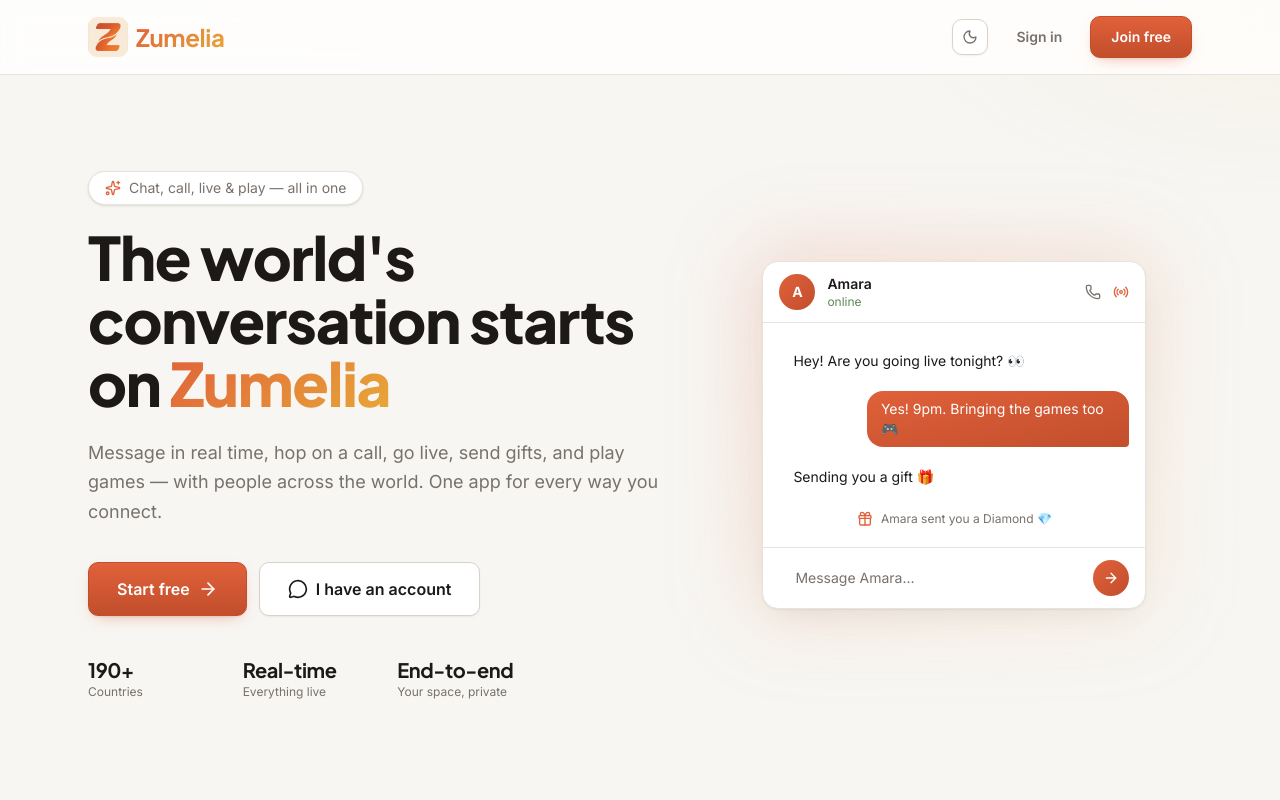
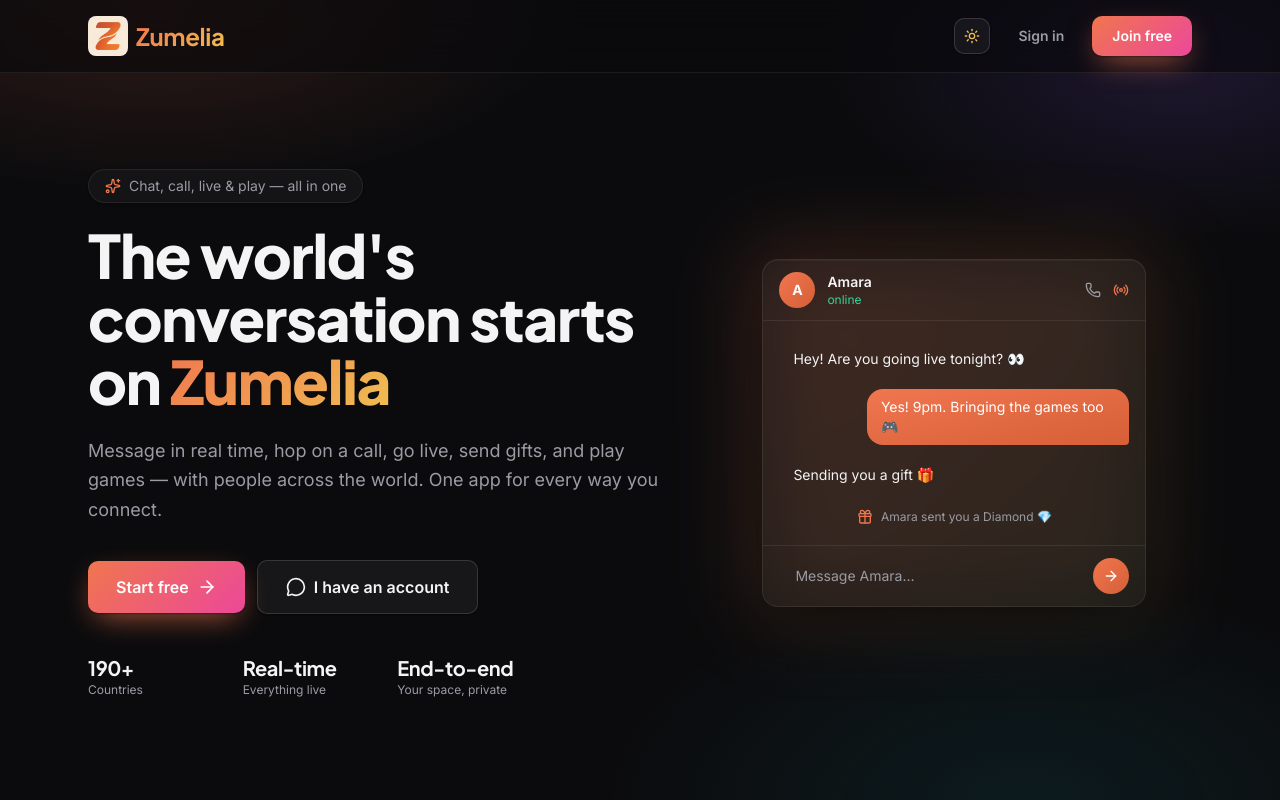
Before and after one commit to Femi1245/femistore, a Next.js app: page / in a window 1280 px wide. Shown: the top 800 px of the page. Built offline with nearby package versions, Linux system fonts and the light colour scheme; no server answers.

Commit message:
Apply dark-first neon theme globally
- Default theme is now dark (light still available via toggle)
- Neon dark palette: coral primary with violet/cyan/magenta accents
- Glassmorphic cards, glowing gradient buttons and chat bubbles
- Neon body glows, nav blur, and focus rings in dark mode

```diff
--- a/src/app/globals.css
+++ b/src/app/globals.css
@@ -15,8 +15,12 @@
   --vintage-ink-muted: #78716c;
   --vintage-rust: #e0613a;
   --vintage-rust-dark: #c24e2c;
+  --vintage-magenta: #db2777;
+  --vintage-violet: #7c3aed;
+  --vintage-cyan: #0891b2;
   --vintage-mustard: #e8a838;
   --vintage-olive: #5f8a5a;
+  --vintage-glow: color-mix(in srgb, var(--vintage-rust) 35%, transparent);
   --vintage-border: #e7e3dd;
   --vintage-border-strong: #d8d2c8;
   --vintage-shadow: rgba(28, 25, 23, 0.10);
@@ -31,27 +35,31 @@
   --foreground: var(--vintage-ink);
 }
 
-/* Dark mode */
+/* Dark mode — dark-first neon (default theme) */
 .dark {
   color-scheme: dark;
-  --vintage-cream: #0e0e10;
-  --vintage-paper: #18181b;
-  --vintage-paper-dark: #232327;
+  --vintage-cream: #0b0b0d;
+  --vintage-paper: #141417;
+  --vintage-paper-dark: #1c1c20;
   --vintage-ink: #f4f4f5;
-  --vintage-ink-muted: #a1a1aa;
+  --vintage-ink-muted: #9b9ba4;
   --vintage-rust: #f0764e;
   --vintage-rust-dark: #d65f38;
+  --vintage-magenta: #ec4899;
+  --vintage-violet: #8b5cf6;
+  --vintage-cyan: #22d3ee;
   --vintage-mustard: #f0bf52;
-  --vintage-olive: #7faf76;
-  --vintage-border: #2a2a2e;
-  --vintage-border-strong: #3a3a40;
-  --vintage-shadow: rgba(0, 0, 0, 0.5);
-  --vintage-shadow-soft: rgba(0, 0, 0, 0.35);
-  --vintage-ring: color-mix(in srgb, var(--vintage-rust) 40%, transparent);
-  --vintage-input-bg: #1d1d20;
-  --vintage-card-inset-bg: #202024;
+  --vintage-olive: #34d399;
+  --vintage-border: rgba(255, 255, 255, 0.08);
+  --vintage-border-strong: rgba(255, 255, 255, 0.14);
+  --vintage-shadow: rgba(0, 0, 0, 0.6);
+  --vintage-shadow-soft: rgba(0, 0, 0, 0.4);
+  --vintage-ring: color-mix(in srgb, var(--vintage-rust) 55%, transparent);
+  --vintage-input-bg: rgba(255, 255, 255, 0.05);
+  --vintage-card-inset-bg: rgba(255, 255, 255, 0.04);
   --vintage-btn-text: #ffffff;
-  --vintage-skeleton-mid: #2a2a2e;
+  --vintage-skeleton-mid: #232327;
+  --vintage-glow: color-mix(in srgb, var(--vintage-rust) 55%, transparent);
 
   --background: var(--vintage-cream);
   --foreground: var(--vintage-ink);
@@ -67,6 +75,9 @@
   --color-vintage-ink-muted: var(--vintage-ink-muted);
   --color-vintage-rust: var(--vintage-rust);
   --color-vintage-rust-dark: var(--vintage-rust-dark);
+  --color-vintage-magenta: var(--vintage-magenta);
+  --color-vintage-violet: var(--vintage-violet);
+  --color-vintage-cyan: var(--vintage-cyan);
   --color-vintage-mustard: var(--vintage-mustard);
   --color-vintage-olive: var(--vintage-olive);
   --color-vintage-border: var(--vintage-border);
@@ -102,9 +113,11 @@ body {
 }
 
 .dark body {
+  background-color: #0b0b0d;
   background-image:
-    radial-gradient(ellipse 80% 50% at 50% -20%, rgba(240, 118, 78, 0.10) 0%, transparent 60%),
-    radial-gradient(ellipse 60% 50% at 100% 0%, rgba(240, 191, 82, 0.05) 0%, transparent 50%);
+    radial-gradient(ellipse 55% 40% at 12% 0%, rgba(240, 118, 78, 0.16) 0%, transparent 60%),
+    radial-gradient(ellipse 50% 40% at 92% 8%, rgba(139, 92, 246, 0.14) 0%, transparent 55%),
+    radial-gradient(ellipse 60% 50% at 80% 100%, rgba(34, 211, 238, 0.08) 0%, transparent 55%);
 }
 
 ::selection {
@@ -277,3 +290,77 @@ body {
 .skeleton-circle {
   border-radius: 9999px;
 }
+
+/* ──────────────────────────────────────────────────────────────────────────
+   Dark-first neon overrides — glassmorphism + glow.
+   ────────────────────────────────────────────────────────────────────────── */
+.dark .vintage-card {
+  background: rgba(255, 255, 255, 0.04);
+  border-color: var(--vintage-border);
+  backdrop-filter: blur(14px);
+  -webkit-backdrop-filter: blur(14px);
+  box-shadow:
+    0 1px 0 rgba(255, 255, 255, 0.04) inset,
+    0 18px 48px -24px rgba(0, 0, 0, 0.85);
+}
+
+.dark .vintage-card-inset {
+  background: rgba(255, 255, 255, 0.045);
+  border-color: var(--vintage-border);
+}
+
+.dark .vintage-btn {
+  border: none;
+  background: linear-gradient(135deg, var(--vintage-rust) 0%, var(--vintage-magenta) 100%);
+  box-shadow:
+    0 1px 2px rgba(0, 0, 0, 0.4),
+    0 10px 30px -8px color-mix(in srgb, var(--vintage-rust) 75%, transparent);
+}
+
+.dark .vintage-btn:hover {
+  filter: brightness(1.06);
+  box-shadow:
+    0 2px 4px rgba(0, 0, 0, 0.4),
+    0 14px 38px -8px color-mix(in srgb, var(--vintage-magenta) 70%, transparent);
+}
+
+.dark .vintage-btn-outline {
+  background: rgba(255, 255, 255, 0.05);
+  border-color: var(--vintage-border-strong);
+}
+
+.dark .vintage-btn-outline:hover {
+  background: rgba(255, 255, 255, 0.09);
+  border-color: color-mix(in srgb, var(--vintage-rust) 55%, transparent);
+}
+
+.dark .vintage-input {
+  background: var(--vintage-input-bg);
+  border-color: var(--vintage-border-strong);
+}
+
+.dark .vintage-input:focus {
+  border-color: var(--vintage-rust);
+  box-shadow:
+    0 0 0 3px var(--vintage-ring),
+    0 0 18px -4px var(--vintage-glow);
+}
+
+.dark .vintage-nav {
+  background: rgba(11, 11, 13, 0.72);
+  border-color: var(--vintage-border);
+  backdrop-filter: saturate(160%) blur(16px);
+  -webkit-backdrop-filter: saturate(160%) blur(16px);
+}
+
+.dark .vintage-nav-link-active {
+  background: color-mix(in srgb, var(--vintage-rust) 18%, transparent);
+  color: var(--vintage-rust);
+  box-shadow: 0 0 16px -6px var(--vintage-glow);
+}
+
+/* Neon online/status dot helper */
+.status-dot-online {
+  background: var(--vintage-olive);
+  box-shadow: 0 0 8px color-mix(in srgb, var(--vintage-olive) 80%, transparent);
+}
--- a/src/app/layout.tsx
+++ b/src/app/layout.tsx
@@ -38,7 +38,7 @@ export const viewport: Viewport = {
   viewportFit: "cover",
   themeColor: [
     { media: "(prefers-color-scheme: light)", color: "#f7f6f3" },
-    { media: "(prefers-color-scheme: dark)", color: "#0e0e10" },
+    { media: "(prefers-color-scheme: dark)", color: "#0b0b0d" },
   ],
 };
 
--- a/src/components/theme/ThemeProvider.tsx
+++ b/src/components/theme/ThemeProvider.tsx
@@ -6,8 +6,8 @@ export function ThemeProvider({ children }: { children: React.ReactNode }) {
   return (
     <NextThemesProvider
       attribute="class"
-      defaultTheme="system"
-      enableSystem
+      defaultTheme="dark"
+      enableSystem={false}
       storageKey="zumelia-theme"
       disableTransitionOnChange={false}
     >
```
